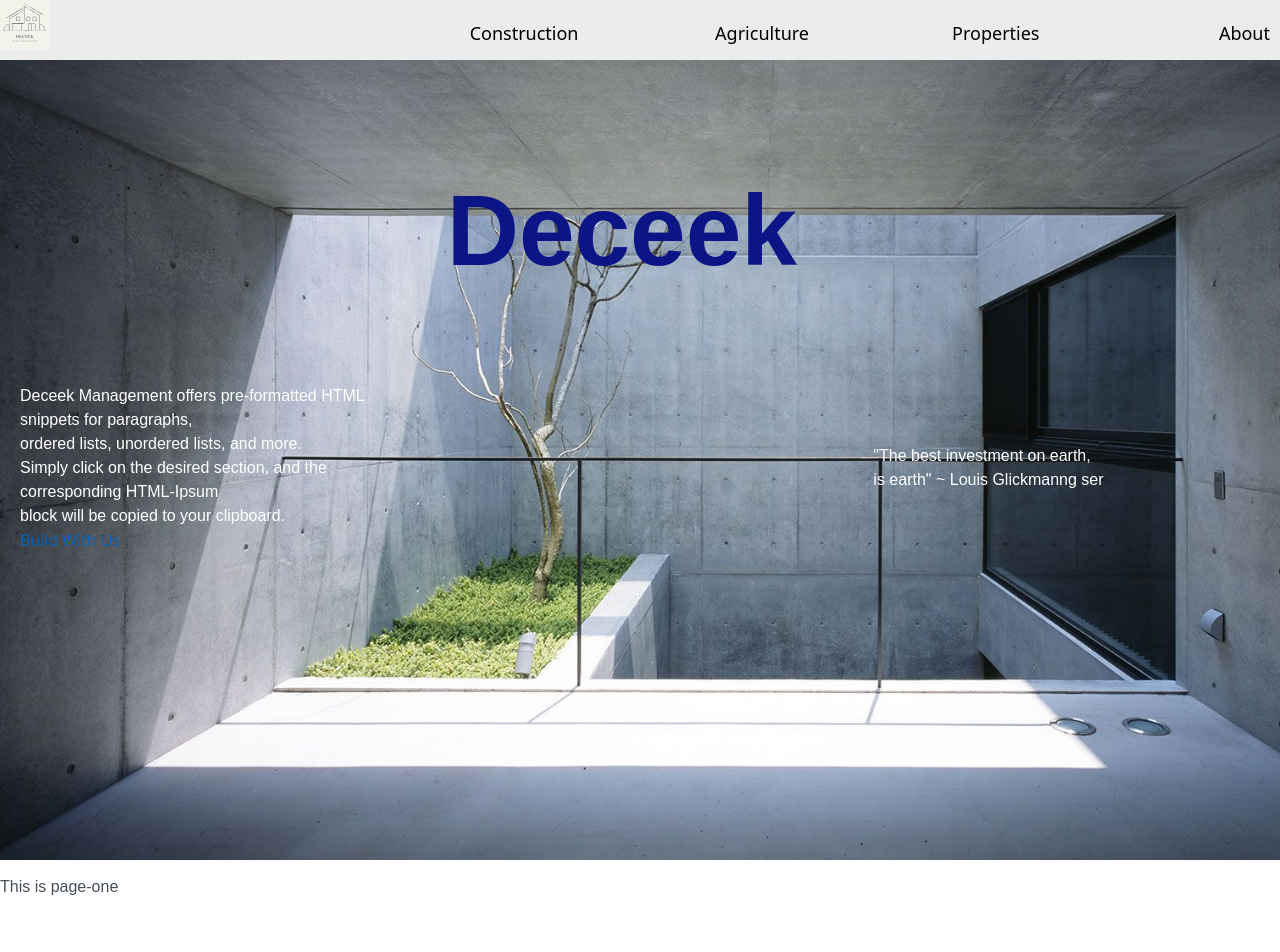
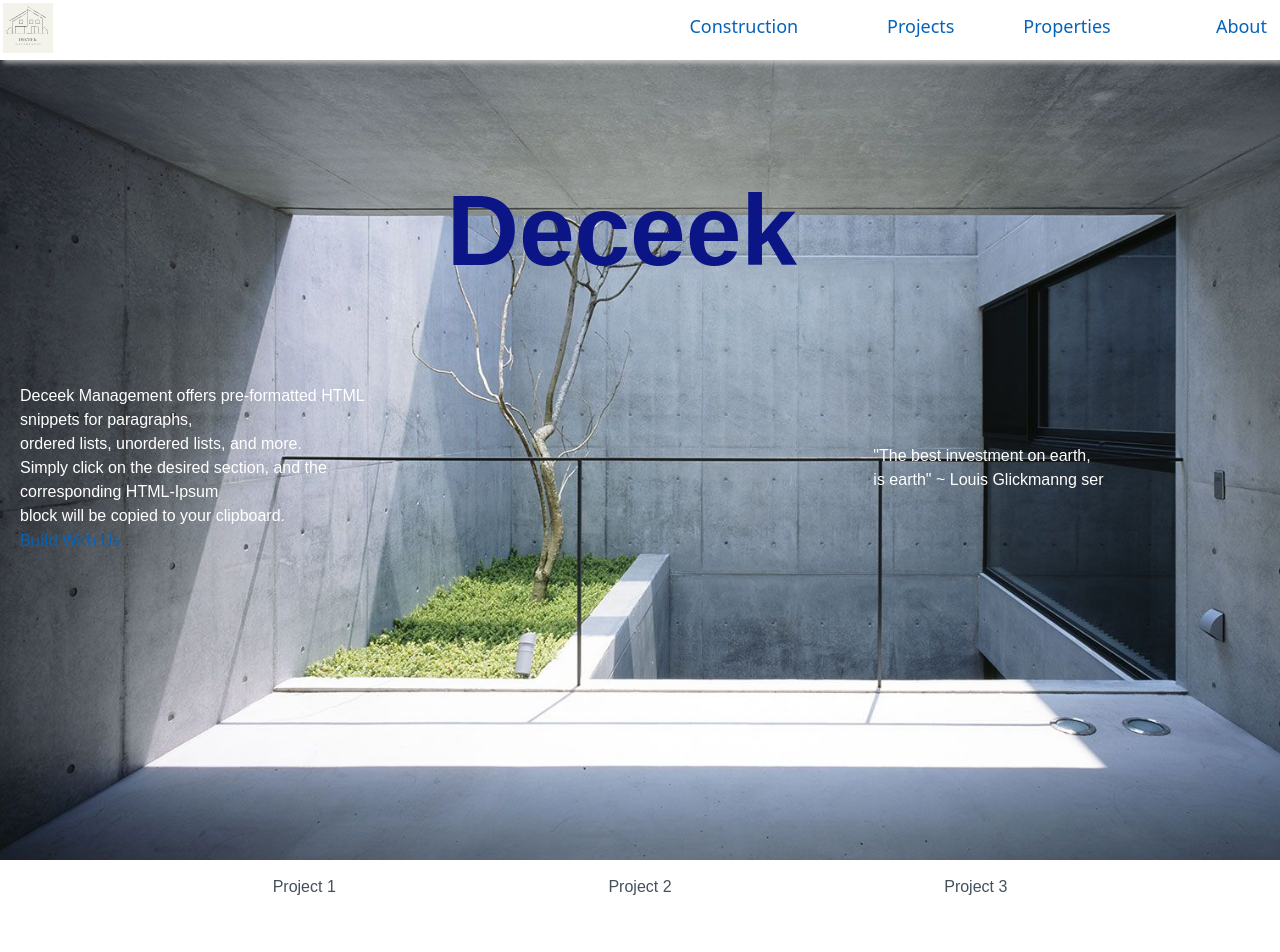
Before and after one commit to willytoo33/deceekRealtorManager, an Angular app: page / in a window 1280 px wide. Shown: the top 952 px of the page. Built offline with nearby package versions, Linux system fonts and the light colour scheme.

Commit message:
Updating the navbar

```diff
--- a/src/app/header/header.component.css
+++ b/src/app/header/header.component.css
@@ -5,10 +5,12 @@
     background: white;
 }
 header {
-    background: #ececec;
+    background: white;
     height: 60px;
     top: 0;
     z-index: 1000;
+    border: 3px solid white;
+    box-shadow: 3px 3px 5px rgba(241, 234, 234, 0.63);
 }
 
 .logo {
@@ -21,34 +23,35 @@ header {
 }
 
 .desktop-menu {
-    margin-top: 20px;
-    /* display: flex; */
+    margin-top: 10px;
+    display: grid;
+    grid-template-columns: repeat(auto-fit, minmax(15px, 1fr));
 }
 
-.desktop-menu ul {
+/* .desktop-menu ul {
     margin: 0;
     gap: 0px;
     display: grid;
     grid-template-columns: repeat(auto-fit, minmax(15px, 1fr));
-}
+} */
 
-.desktop-menu ul li {
+.desktop-menu  li {
     list-style-type: none;
-    color: black;
-    margin-left: 0;
+    color: #0563bb;
+    /* margin-left: 0; */
     margin-right: 10px;
     align-items: center;
     font-weight: 500;
     font-size: large    ;
 }
 
-.desktop-menu ul li:hover {
+.desktop-menu  li:hover {
     transform: scale(1.1);
     font-weight: bold;
     cursor: pointer;
     color: #363636;
     z-index: 1000;
-    transition: 0.1s ease-in-out;
+    transition:  ease-in-out;
 }
 
 .menu-icon {
--- a/src/app/header/header.component.html
+++ b/src/app/header/header.component.html
@@ -10,23 +10,23 @@
 <body>
     <header>
             <div class="row">
-                <div class="col-md-3 col-sm-3 col-3">
+                <div class="col-md-6 col-sm-6 col-6">
                     <div class="logo-container">
                         <img src="assets/deceekLogo.svg" alt="Deceek Logo" class="logo">
                     </div>
                 </div>
 
-                <div class="col-md-9 col-sm-9 col-9 text-end">
+                <div class="col-md-6 col-sm-6 col-6 text-end">
                     <div class="menu-icon" (click)="toggleMenu()">
                         <i class="{{menu_icon}}"></i>
                     </div>
                     <div class="desktop-menu" [class.mobile-menu]="menuValue">
-                        <ul>
+                        <!-- <ul> -->
                             <li (click)="(closeMenu())">Construction</li>
-                            <li (click)="(closeMenu())">Agriculture</li>
+                            <li (click)="(closeMenu())">Projects</li>
                             <li (click)="(closeMenu())">Properties</li>
                             <li (click)="(closeMenu())">About</li>
-                        </ul>
+                        <!-- </ul> -->
                     </div>
                 </div>
         </div>
--- a/src/app/homepage/homepage.component.css
+++ b/src/app/homepage/homepage.component.css
@@ -15,7 +15,6 @@
 body {
     font-family: "Open Sans", sans-serif;
     color: #272829;
-    height: calc(100vh-60px);
     top: 60px;
 }
 
@@ -57,17 +56,13 @@ p {
     background-size: cover;
     background-repeat: no-repeat;
     background-position: center;
-    /* align-items: center; */
-    /* justify-content: space-between; */
 }
-
 .hero-heading {
     flex: 1;
     margin-top: 30px;
     margin: 10px;
     padding: 10px;
 }
-
 .hero-heading h1 {
     font-size: 100px;
     font-weight: bolder;
@@ -99,7 +94,17 @@ p {
 
 .page-one {
     height: 80vh;
-    background-color: (30, 50, 100);
+    background-color: white;
+}
+
+.page-one .project-display {
+    display: flex;
+    align-items: center;
+    justify-content: space-evenly;
+}
+
+.page-one .project-display .project-container {
+    display: grid;
 }
 
 .page-two {
--- a/src/app/homepage/homepage.component.html
+++ b/src/app/homepage/homepage.component.html
@@ -9,7 +9,9 @@
 
 <body>
     <div>
+
         <section class="hero-section">
+
             <div class="hero-about">
                 <p>Deceek Management offers pre-formatted HTML snippets for paragraphs, <br> ordered lists,
                     unordered lists, and more.
@@ -27,7 +29,19 @@
         </section>
 
         <section class="page-one">
-            <p>This is page-one</p>
+            <div class="project-display">
+                <div class="Project-container">
+                    <P>Project 1</P>
+                </div>
+
+                <div class="Project-container">
+                    <P>Project 2</P>
+                </div>
+
+                <div class="Project-container">
+                    <P>Project 3</P>
+                </div>
+            </div>
         </section>
 
         <section class="page-two">
```
